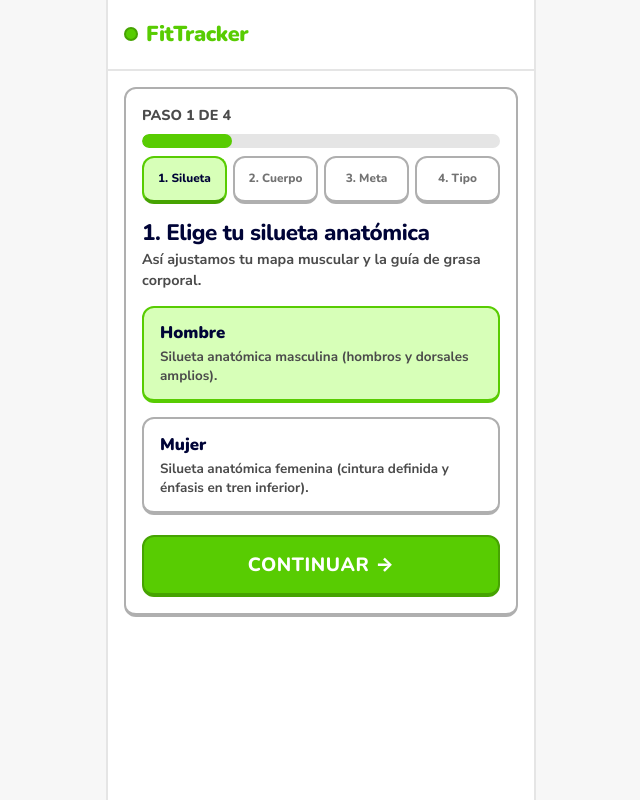
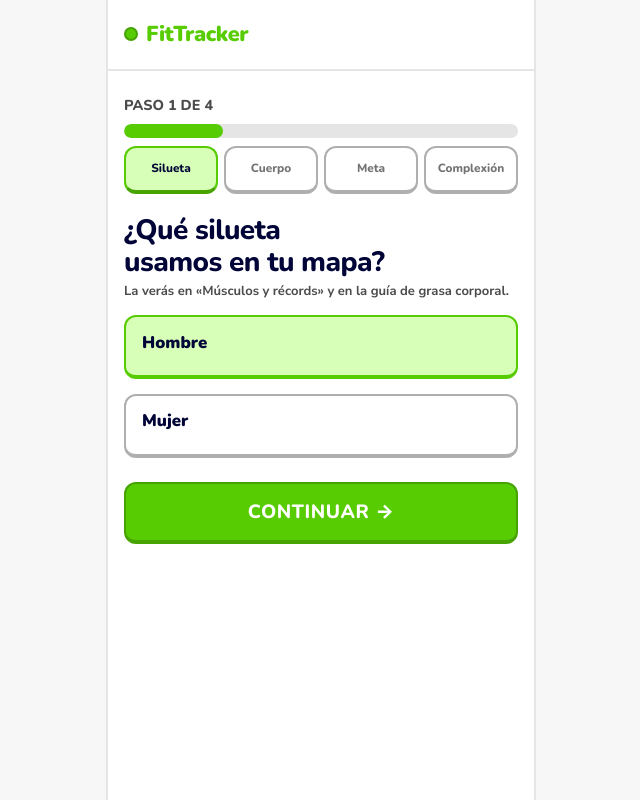
Before and after one commit to juanp-ing/fittracker, a Flask app: page /onboarding in a window 1280 px wide. Shown: the whole page, without its empty margins (319-959 px from the left). Run offline with Flask 3, Linux system fonts and the light colour scheme; a user stored in the database is signed in.

Commit message:
fix(ux): Onboarding sin jerga ni estilos en línea
- Pasos en lenguaje llano: «somatotipo» pasa a «complexión»
  (Delgada / Atlética / Robusta); la API sigue guardando
  ECTOMORFO / MESOMORFO / ENDOMORFO.
- Guía de grasa sin «Sobrepeso»: Muy definido, En forma, Normal,
  Por encima.
- Todos los estilos en línea pasan a clases .onboarding__* en
  styles.css; superficie plana en vez de tarjeta.
- Pestañas sin número (ya lo dice «Paso N de 4») y botón final
  «Guardar» que cabe en una línea.
- Coma decimal en el onboarding y en Perfil; Perfil y Rutinas usan
  las mismas etiquetas (Complexión, Ganar músculo).
- Un correo largo ya no se sale de la tarjeta de verificación.

Co-Authored-By: Claude Opus 5.5 <noreply@anthropic.com>

```diff
--- a/app/controllers/auth_controller.py
+++ b/app/controllers/auth_controller.py
@@ -22,8 +22,8 @@ def _exponer_codigo_otp() -> bool:
 
 ETIQUETAS_PERFIL = {
     "sexo": {"HOMBRE": "Hombre", "MUJER": "Mujer"},
-    "meta": {"BAJAR_PESO": "Bajar de peso", "DEFINIR": "Definir", "GANAR_MASA": "Ganar masa"},
-    "somatotipo": {"ECTOMORFO": "Ectomorfo", "MESOMORFO": "Mesomorfo", "ENDOMORFO": "Endomorfo"},
+    "meta": {"BAJAR_PESO": "Bajar de peso", "DEFINIR": "Definir", "GANAR_MASA": "Ganar músculo"},
+    "somatotipo": {"ECTOMORFO": "Delgada", "MESOMORFO": "Atlética", "ENDOMORFO": "Robusta"},
 }
 
 
--- a/app/static/css/styles.css
+++ b/app/static/css/styles.css
@@ -3307,3 +3307,54 @@ h3 { font-size: var(--text-lg); line-height: 1.25; }
   width: 100%;
 }
 .progress-chart[hidden] { display: none; }
+
+/* ---------- Onboarding (sin estilos en línea) ---------- */
+.onboarding {
+  display: flex;
+  flex-direction: column;
+  gap: 1.25rem;
+  padding-top: 0.5rem;
+  scroll-margin-top: 80px;
+}
+
+.onboarding__top {
+  display: flex;
+  flex-direction: column;
+  gap: 0.5rem;
+}
+
+.onboarding__status {
+  display: flex;
+  align-items: center;
+  justify-content: space-between;
+  gap: 0.5rem;
+  flex-wrap: wrap;
+}
+
+.onboarding__head {
+  display: flex;
+  flex-direction: column;
+  gap: 0.25rem;
+}
+
+.onboarding__title {
+  margin: 0;
+  font-size: var(--text-2xl);
+  color: var(--color-night-ink);
+}
+
+.onboarding__lead {
+  margin: 0;
+  font-weight: 700;
+  font-size: var(--text-sm);
+  color: var(--color-charcoal);
+}
+
+.onboarding__tag {
+  font-size: var(--text-xs);
+  font-weight: 800;
+  color: var(--color-eager-green-shade);
+}
+
+/* Un correo largo no debe salirse de la tarjeta de verificación. */
+.otp-email { overflow-wrap: anywhere; }
--- a/app/templates/auth/onboarding.html
+++ b/app/templates/auth/onboarding.html
@@ -1,227 +1,182 @@
 {% extends "base.html" %}
-{% block title %}Configura tu Perfil Biométrico — FitTracker{% endblock %}
+{% block title %}Tu perfil — FitTracker{% endblock %}
 
 {% block content %}
-<section id="onboarding-wizard-card" class="duo-card" data-destino="{{ destino | default('/') }}" style="display: flex; flex-direction: column; gap: 1rem; scroll-margin-top: 80px;">
-  <!-- Barra de Progreso Superior estilo Duolingo (#58cc02) + 4 Pestañas de Paso -->
-  <div style="display: flex; flex-direction: column; gap: 0.5rem;">
-    <div style="display: flex; justify-content: space-between; align-items: center; gap: 0.5rem; flex-wrap: wrap;">
+<section id="onboarding-wizard-card" class="onboarding" data-destino="{{ destino | default('/') }}">
+  <div class="onboarding__top">
+    <div class="onboarding__status">
       <span id="wizard-paso-etiqueta" class="stepper-label" aria-live="polite">Paso 1 de 4</span>
       {% if destino and destino != '/' %}
       <a id="btn-cancelar-onboarding" href="{{ destino }}" class="btn-duo btn-duo--sm btn-duo--quiet">Cancelar</a>
       {% endif %}
     </div>
     <div id="wizard-progress-track" class="wizard-progress-track" role="progressbar" aria-label="Progreso del perfil" aria-valuemin="1" aria-valuemax="4" aria-valuenow="1">
-      <div id="wizard-progress-bar" class="wizard-progress-fill" style="width: 25%;"></div>
+      <div id="wizard-progress-bar" class="wizard-progress-fill"></div>
     </div>
     <nav class="onboarding-step-tabs" aria-label="Pasos del perfil">
-      <button type="button" class="onboarding-step-tab is-active" data-step-tab="1" aria-current="step">1. Silueta</button>
-      <button type="button" class="onboarding-step-tab" data-step-tab="2" disabled>2. Cuerpo</button>
-      <button type="button" class="onboarding-step-tab" data-step-tab="3" disabled>3. Meta</button>
-      <button type="button" class="onboarding-step-tab" data-step-tab="4" disabled>4. Tipo</button>
+      <button type="button" class="onboarding-step-tab is-active" data-step-tab="1" aria-current="step">Silueta</button>
+      <button type="button" class="onboarding-step-tab" data-step-tab="2" disabled>Cuerpo</button>
+      <button type="button" class="onboarding-step-tab" data-step-tab="3" disabled>Meta</button>
+      <button type="button" class="onboarding-step-tab" data-step-tab="4" disabled>Complexión</button>
     </nav>
   </div>
 
   <div id="onboarding-error-msg" class="duo-alert" role="alert" hidden></div>
 
-  <!-- PASO 1: Sexo Biológico para Mapa Anatómico -->
+  <!-- PASO 1: silueta del mapa muscular -->
   <div class="onboarding-step-pane" data-step="1">
-    <div>
-      <h1 style="font-size: 1.4rem; margin: 0 0 0.25rem 0;">1. Elige tu silueta anatómica</h1>
-      <p style="margin: 0; font-weight: 700; color: var(--color-charcoal); font-size: 0.9rem;">
-        Así ajustamos tu mapa muscular y la guía de grasa corporal.
-      </p>
-    </div>
+    <header class="onboarding__head">
+      <h1 class="onboarding__title">¿Qué silueta usamos en tu mapa?</h1>
+      <p class="onboarding__lead">La verás en «Músculos y récords» y en la guía de grasa corporal.</p>
+    </header>
 
     <button type="button" class="onboarding-option-card is-selected" data-select-sexo="HOMBRE">
       <span class="onboarding-option-card__title">Hombre</span>
-      <span class="onboarding-option-card__desc">Silueta anatómica masculina (hombros y dorsales amplios).</span>
     </button>
 
     <button type="button" class="onboarding-option-card" data-select-sexo="MUJER">
       <span class="onboarding-option-card__title">Mujer</span>
-      <span class="onboarding-option-card__desc">Silueta anatómica femenina (cintura definida y énfasis en tren inferior).</span>
     </button>
   </div>
 
-  <!-- PASO 2: Métricas Corporales (Peso y % Grasa con Botones +/- y Guía Visual en un Vistazo) -->
+  <!-- PASO 2: peso y grasa corporal con +/- y guía de referencia -->
   <div class="onboarding-step-pane" data-step="2" hidden>
-    <div>
-      <h2 style="font-size: 1.4rem; margin: 0 0 0.25rem 0;">2. Tus métricas corporales</h2>
-      <p style="margin: 0; font-weight: 700; color: var(--color-charcoal); font-size: 0.9rem;">
-        Ajusta con el pulgar o toca una tarjeta de referencia visual rápida.
-      </p>
-    </div>
+    <header class="onboarding__head">
+      <h2 class="onboarding__title">Tu cuerpo hoy</h2>
+      <p class="onboarding__lead">Ajusta con − y +. Si no sabes tu grasa corporal, toca la descripción que más se parezca.</p>
+    </header>
 
-    <!-- Stepper de Peso Corporal (kg) -->
     <div class="stepper-group">
       <div class="stepper-header">
-        <span class="stepper-label">Peso actual (KG)</span>
-        <div class="step-chips" role="group" aria-label="Paso de peso corporal">
-          <button type="button" class="step-chip" data-onb-peso-step="0.5">0.5 kg</button>
+        <span class="stepper-label">Peso</span>
+        <div class="step-chips" role="group" aria-label="Cuánto sube cada toque">
+          <button type="button" class="step-chip" data-onb-peso-step="0.5">0,5 kg</button>
           <button type="button" class="step-chip is-active" data-onb-peso-step="1">1 kg</button>
-          <button type="button" class="step-chip" data-onb-peso-step="2.5">2.5 kg</button>
+          <button type="button" class="step-chip" data-onb-peso-step="2.5">2,5 kg</button>
         </div>
       </div>
       <div class="stepper-control">
-        <button type="button" id="btn-onb-peso-menos" class="btn-stepper" aria-label="Disminuir peso corporal">−</button>
+        <button type="button" id="btn-onb-peso-menos" class="btn-stepper" aria-label="Bajar peso">−</button>
         <div class="stepper-display">
           <span id="onb-peso-valor" class="stepper-value">{{ perfil.peso_kg | default(70.0) }}</span>
-          <span class="stepper-unit">kilogramos</span>
+          <span class="stepper-unit">kg</span>
         </div>
-        <button type="button" id="btn-onb-peso-mas" class="btn-stepper" aria-label="Aumentar peso corporal">＋</button>
+        <button type="button" id="btn-onb-peso-mas" class="btn-stepper" aria-label="Subir peso">＋</button>
       </div>
     </div>
 
-    <!-- Stepper de % de Grasa Corporal con Guía Visual de Referencia en un Vistazo -->
     <div class="stepper-group">
       <div class="stepper-header">
-        <span class="stepper-label">% Grasa Corporal (Estimado)</span>
-        <span id="guia-grasa-genero-tag" style="font-size: 0.78rem; font-weight: 800; color: var(--color-eager-green-shade);">
-          Referencia: Hombre
-        </span>
+        <span class="stepper-label">Grasa corporal (aprox.)</span>
+        <span id="guia-grasa-genero-tag" class="onboarding__tag">Referencia: hombre</span>
       </div>
       <div class="stepper-control">
-        <button type="button" id="btn-onb-grasa-menos" class="btn-stepper" aria-label="Disminuir porcentaje de grasa">−</button>
+        <button type="button" id="btn-onb-grasa-menos" class="btn-stepper" aria-label="Bajar porcentaje de grasa">−</button>
         <div class="stepper-display">
           <span id="onb-grasa-valor" class="stepper-value">{{ perfil.porcentaje_grasa or 15.0 }}</span>
-          <span class="stepper-unit">% grasa corporal</span>
+          <span class="stepper-unit">% de grasa</span>
         </div>
-        <button type="button" id="btn-onb-grasa-mas" class="btn-stepper" aria-label="Aumentar porcentaje de grasa">＋</button>
+        <button type="button" id="btn-onb-grasa-mas" class="btn-stepper" aria-label="Subir porcentaje de grasa">＋</button>
       </div>
 
-      <!-- Cuadrícula de 4 Tarjetas Stickers de Referencia Visual Rápida (Hombre / Mujer) -->
-      <div class="bodyfat-guide-grid" role="group" aria-label="Guía visual de porcentaje de grasa corporal">
-        <button
-          type="button"
-          class="bodyfat-guide-card"
-          data-grasa-card="atletico"
-          data-grasa-preset="10"
-          data-hombre-range="8% – 12%"
-          data-mujer-range="15% – 19%"
-          data-hombre-desc="Abdominales marcados y vascularidad"
-          data-mujer-desc="Tono muscular marcado y cintura definida"
-          data-hombre-val="10"
-          data-mujer-val="17"
-        >
+      <div class="bodyfat-guide-grid" role="group" aria-label="Guía de grasa corporal">
+        <button type="button" class="bodyfat-guide-card" data-grasa-card="atletico" data-grasa-preset="10"
+                data-hombre-range="8 – 12 %" data-mujer-range="15 – 19 %"
+                data-hombre-desc="Abdominales marcados y venas visibles"
+                data-mujer-desc="Músculo marcado y cintura definida"
+                data-hombre-val="10" data-mujer-val="17">
           <div class="bodyfat-guide-card__header">
-            <span class="bodyfat-guide-card__range" data-card-range>8% – 12%</span>
-            <span class="bodyfat-guide-card__title">Atlético / Muy Definido</span>
+            <span class="bodyfat-guide-card__range" data-card-range>8 – 12 %</span>
+            <span class="bodyfat-guide-card__title">Muy definido</span>
           </div>
-          <span class="bodyfat-guide-card__desc" data-card-desc>Abdominales marcados y vascularidad</span>
+          <span class="bodyfat-guide-card__desc" data-card-desc>Abdominales marcados y venas visibles</span>
         </button>
 
-        <button
-          type="button"
-          class="bodyfat-guide-card is-selected"
-          data-grasa-card="fitness"
-          data-grasa-preset="15"
-          data-hombre-range="13% – 17%"
-          data-mujer-range="20% – 24%"
-          data-hombre-desc="Cuerpo firme, abdomen plano sin marcar del todo"
-          data-mujer-desc="Silueta atlética y saludable"
-          data-hombre-val="15"
-          data-mujer-val="22"
-        >
+        <button type="button" class="bodyfat-guide-card is-selected" data-grasa-card="fitness" data-grasa-preset="15"
+                data-hombre-range="13 – 17 %" data-mujer-range="20 – 24 %"
+                data-hombre-desc="Firme, abdomen plano sin marcar del todo"
+                data-mujer-desc="Firme y con algo de músculo a la vista"
+                data-hombre-val="15" data-mujer-val="22">
           <div class="bodyfat-guide-card__header">
-            <span class="bodyfat-guide-card__range" data-card-range>13% – 17%</span>
-            <span class="bodyfat-guide-card__title">Fitness / Saludable</span>
+            <span class="bodyfat-guide-card__range" data-card-range>13 – 17 %</span>
+            <span class="bodyfat-guide-card__title">En forma</span>
           </div>
-          <span class="bodyfat-guide-card__desc" data-card-desc>Cuerpo firme, abdomen plano sin marcar del todo</span>
+          <span class="bodyfat-guide-card__desc" data-card-desc>Firme, abdomen plano sin marcar del todo</span>
         </button>
 
-        <button
-          type="button"
-          class="bodyfat-guide-card"
-          data-grasa-card="promedio"
-          data-grasa-preset="20"
-          data-hombre-range="18% – 24%"
-          data-mujer-range="25% – 31%"
-          data-hombre-desc="Poca definición muscular, algo de grasa abdominal"
-          data-mujer-desc="Contextura media natural"
-          data-hombre-val="20"
-          data-mujer-val="28"
-        >
+        <button type="button" class="bodyfat-guide-card" data-grasa-card="promedio" data-grasa-preset="20"
+                data-hombre-range="18 – 24 %" data-mujer-range="25 – 31 %"
+                data-hombre-desc="Poco músculo a la vista, algo de barriga"
+                data-mujer-desc="Contorno suave, sin músculo marcado"
+                data-hombre-val="20" data-mujer-val="28">
           <div class="bodyfat-guide-card__header">
-            <span class="bodyfat-guide-card__range" data-card-range>18% – 24%</span>
-            <span class="bodyfat-guide-card__title">Promedio / Normal</span>
+            <span class="bodyfat-guide-card__range" data-card-range>18 – 24 %</span>
+            <span class="bodyfat-guide-card__title">Normal</span>
           </div>
-          <span class="bodyfat-guide-card__desc" data-card-desc>Poca definición muscular, algo de grasa abdominal</span>
+          <span class="bodyfat-guide-card__desc" data-card-desc>Poco músculo a la vista, algo de barriga</span>
         </button>
 
-        <button
-          type="button"
-          class="bodyfat-guide-card"
-          data-grasa-card="alto"
-          data-grasa-preset="28"
-          data-hombre-range="25%+"
-          data-mujer-range="32%+"
-          data-hombre-desc="Abdomen prominente, meta ideal recomposición/bajar peso"
-          data-mujer-desc="Acumulación mayor, ideal quema grasa"
-          data-hombre-val="28"
-          data-mujer-val="34"
-        >
+        <button type="button" class="bodyfat-guide-card" data-grasa-card="alto" data-grasa-preset="28"
+                data-hombre-range="25 % o más" data-mujer-range="32 % o más"
+                data-hombre-desc="Barriga marcada"
+                data-mujer-desc="Más grasa en cintura, caderas y piernas"
+                data-hombre-val="28" data-mujer-val="34">
           <div class="bodyfat-guide-card__header">
-            <span class="bodyfat-guide-card__range" data-card-range>25%+</span>
-            <span class="bodyfat-guide-card__title">Alto / Sobrepeso Inicial</span>
+            <span class="bodyfat-guide-card__range" data-card-range>25 % o más</span>
+            <span class="bodyfat-guide-card__title">Por encima</span>
           </div>
-          <span class="bodyfat-guide-card__desc" data-card-desc>Abdomen prominente, meta ideal recomposición/bajar peso</span>
+          <span class="bodyfat-guide-card__desc" data-card-desc>Barriga marcada</span>
         </button>
       </div>
     </div>
   </div>
 
-  <!-- PASO 3: Meta Principal -->
+  <!-- PASO 3: meta principal -->
   <div class="onboarding-step-pane" data-step="3" hidden>
-    <div>
-      <h2 style="font-size: 1.4rem; margin: 0 0 0.25rem 0;">3. ¿Cuál es tu meta principal?</h2>
-      <p style="margin: 0; font-weight: 700; color: var(--color-charcoal); font-size: 0.9rem;">
-        Enfocaremos tus métricas y tus Rutinas Famosas recomendadas en este objetivo.
-      </p>
-    </div>
+    <header class="onboarding__head">
+      <h2 class="onboarding__title">¿Qué quieres conseguir?</h2>
+      <p class="onboarding__lead">Con esto te recomendamos rutinas famosas que encajen contigo.</p>
+    </header>
 
     <button type="button" class="onboarding-option-card" data-select-meta="BAJAR_PESO">
       <span class="onboarding-option-card__title">Bajar de peso</span>
-      <span class="onboarding-option-card__desc">Reducir el porcentaje de grasa manteniendo tu fuerza en el gimnasio.</span>
+      <span class="onboarding-option-card__desc">Perder grasa sin perder la fuerza que ya tienes.</span>
     </button>
 
     <button type="button" class="onboarding-option-card" data-select-meta="DEFINIR">
-      <span class="onboarding-option-card__title">Definir músculo</span>
-      <span class="onboarding-option-card__desc">Recomposición corporal: marcar grupos musculares y elevar densidad.</span>
+      <span class="onboarding-option-card__title">Definir</span>
+      <span class="onboarding-option-card__desc">Que se note más el músculo que ya tienes.</span>
     </button>
 
     <button type="button" class="onboarding-option-card is-selected" data-select-meta="GANAR_MASA">
-      <span class="onboarding-option-card__title">Aumentar masa muscular</span>
-      <span class="onboarding-option-card__desc">Hipertrofia y sobrecarga progresiva buscando nuevos PRs cada mes.</span>
+      <span class="onboarding-option-card__title">Ganar músculo</span>
+      <span class="onboarding-option-card__desc">Subir de tamaño y levantar más peso cada mes.</span>
     </button>
   </div>
 
-  <!-- PASO 4: Tipo de Metabolismo / Somatotipo -->
+  <!-- PASO 4: complexión (el valor que se guarda sigue siendo ECTOMORFO/MESOMORFO/ENDOMORFO) -->
   <div class="onboarding-step-pane" data-step="4" hidden>
-    <div>
-      <h2 style="font-size: 1.4rem; margin: 0 0 0.25rem 0;">4. Tu tipo de metabolismo</h2>
-      <p style="margin: 0; font-weight: 700; color: var(--color-charcoal); font-size: 0.9rem;">
-        Selecciona el somatotipo que mejor describe tu estructura física.
-      </p>
-    </div>
+    <header class="onboarding__head">
+      <h2 class="onboarding__title">¿Cómo es tu complexión?</h2>
+      <p class="onboarding__lead">Piensa en cómo eras antes de entrenar. Si dudas, elige la que más se acerque.</p>
+    </header>
 
     <button type="button" class="onboarding-option-card is-selected" data-select-somatotipo="ECTOMORFO">
-      <span class="onboarding-option-card__title">Ectomorfo</span>
-      <span class="onboarding-option-card__desc">Complexión delgada y extremidades largas; metabolismo rápido al que le cuesta subir de peso.</span>
+      <span class="onboarding-option-card__title">Delgada</span>
+      <span class="onboarding-option-card__desc">Huesos finos; te cuesta subir de peso aunque comas mucho.</span>
     </button>
 
     <button type="button" class="onboarding-option-card" data-select-somatotipo="MESOMORFO">
-      <span class="onboarding-option-card__title">Mesomorfo</span>
-      <span class="onboarding-option-card__desc">Estructura atlética natural; gana masa muscular y fuerza con facilidad.</span>
+      <span class="onboarding-option-card__title">Atlética</span>
+      <span class="onboarding-option-card__desc">Ganas músculo y fuerza con relativa facilidad.</span>
     </button>
 
     <button type="button" class="onboarding-option-card" data-select-somatotipo="ENDOMORFO">
-      <span class="onboarding-option-card__title">Endomorfo</span>
-      <span class="onboarding-option-card__desc">Contextura ósea ancha y gran fuerza base; almacena energía con facilidad.</span>
+      <span class="onboarding-option-card__title">Robusta</span>
+      <span class="onboarding-option-card__desc">Estructura ancha y fuerte; ganas peso con facilidad.</span>
     </button>
   </div>
 
-  <!-- Botonera de Navegación del Wizard (por paso) -->
   <div class="onboarding-nav">
     <button type="button" id="btn-wizard-atras" class="btn-duo onboarding-nav__back" hidden>
       ← Atrás
@@ -261,7 +216,7 @@
     function actualizarGuiaVisualGrasa(ajustarValorPorDefecto) {
       const esMujer = sexo === 'MUJER';
       if (tagGeneroGrasa) {
-        tagGeneroGrasa.textContent = esMujer ? 'Referencia: Mujer' : 'Referencia: Hombre';
+        tagGeneroGrasa.textContent = esMujer ? 'Referencia: mujer' : 'Referencia: hombre';
       }
       document.querySelectorAll('[data-grasa-card]').forEach((card) => {
         const rango = esMujer
@@ -329,7 +284,7 @@
       }
       if (btnSiguiente) {
         btnSiguiente.textContent =
-          pasoActual === totalPasos ? '¡Guardar y empezar! →' : 'Continuar →';
+          pasoActual === totalPasos ? 'Guardar →' : 'Continuar →';
       }
 
       if (direccion && tarjetaWizardEl) {
@@ -351,16 +306,9 @@
     }
 
     function actualizarDisplaysMetricas() {
-      if (displayPeso) {
-        displayPeso.textContent = Number.isInteger(pesoKg)
-          ? String(pesoKg)
-          : pesoKg.toFixed(1);
-      }
-      if (displayGrasa) {
-        displayGrasa.textContent = Number.isInteger(porcentajeGrasa)
-          ? String(porcentajeGrasa)
-          : porcentajeGrasa.toFixed(1);
-      }
+      const decimalEs = (n) => n.toLocaleString('es', { maximumFractionDigits: 1 });
+      if (displayPeso) displayPeso.textContent = decimalEs(pesoKg);
+      if (displayGrasa) displayGrasa.textContent = decimalEs(porcentajeGrasa);
     }
 
     // Selección de tarjetas en Pasos 1, 3 y 4
--- a/app/templates/auth/perfil.html
+++ b/app/templates/auth/perfil.html
@@ -23,18 +23,18 @@
     </div>
     <div class="profile-list__row">
       <dt>Peso corporal</dt>
-      <dd>{{ '%g' % perfil.peso_kg }} kg</dd>
+      <dd>{{ ('%g' % perfil.peso_kg) | replace('.', ',') }} kg</dd>
     </div>
     <div class="profile-list__row">
       <dt>Grasa corporal</dt>
-      <dd>{% if perfil.porcentaje_grasa is not none %}{{ '%g' % perfil.porcentaje_grasa }} %{% else %}—{% endif %}</dd>
+      <dd>{% if perfil.porcentaje_grasa is not none %}{{ ('%g' % perfil.porcentaje_grasa) | replace('.', ',') }} %{% else %}—{% endif %}</dd>
     </div>
     <div class="profile-list__row">
       <dt>Meta</dt>
       <dd>{{ etiquetas.meta.get(perfil.meta, '—') }}</dd>
     </div>
     <div class="profile-list__row">
-      <dt>Tipo de cuerpo</dt>
+      <dt>Complexión</dt>
       <dd>{{ etiquetas.somatotipo.get(perfil.somatotipo, '—') }}</dd>
     </div>
   </dl>
--- a/app/templates/auth/verify_email.html
+++ b/app/templates/auth/verify_email.html
@@ -7,7 +7,7 @@
     <span class="stepper-label">Seguridad de Cuenta</span>
     <h1 style="font-size: 1.55rem; margin: 0.2rem 0 0.35rem 0;">Verifica tu correo</h1>
     <p style="margin: 0; color: var(--color-charcoal); font-weight: 700;">
-      Escribe el código de 6 dígitos que enviamos a <strong>{{ email_usuario }}</strong>. Caduca en 10 minutos.
+      Escribe el código de 6 dígitos que enviamos a <strong class="otp-email">{{ email_usuario }}</strong>. Caduca en 10 minutos.
     </p>
   </div>
 
--- a/app/templates/rutinas/index.html
+++ b/app/templates/rutinas/index.html
@@ -82,7 +82,7 @@
 
   <div class="muscle-chips" role="group" aria-label="Filtrar el catálogo">
     <button type="button" class="muscle-chip is-active" data-famous-filter="TODOS" aria-pressed="true">Todas</button>
-    <button type="button" class="muscle-chip" data-famous-filter="ECTO_VOLUMEN" aria-pressed="false">Ganar masa</button>
+    <button type="button" class="muscle-chip" data-famous-filter="ECTO_VOLUMEN" aria-pressed="false">Ganar músculo</button>
     <button type="button" class="muscle-chip" data-famous-filter="ENDO_QUEMA" aria-pressed="false">Quemar grasa</button>
     <button type="button" class="muscle-chip" data-famous-filter="DEFINICION" aria-pressed="false">Definición</button>
     <button type="button" class="muscle-chip" data-famous-filter="GLUTEO_PIERNA" aria-pressed="false">Glúteo y pierna</button>
```
Also changed, not shown: tests/functional/test_navegacion.py (+2 -2 lines), tests/integration/test_famous_routines_api.py (+3 -4 lines), tests/integration/test_otp_and_onboarding_api.py (+1 -1 lines), tests/integration/test_pantalla_musculos.py (+40 -0 lines).
